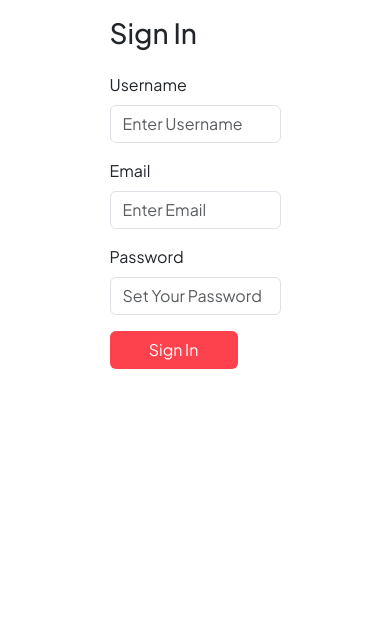
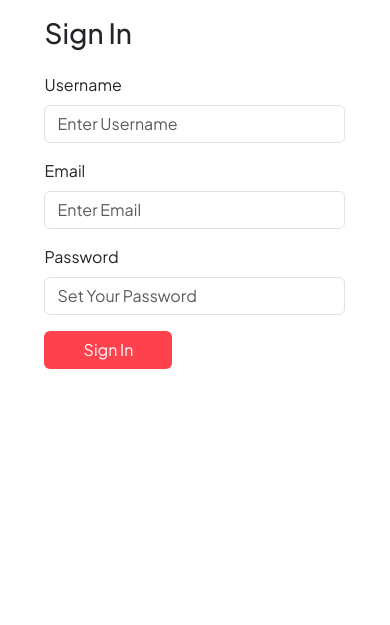
Before and after one commit to AravaTanish/Travel-Mate, a Node server app: page /signup in a window 390 px wide. Shown: the part 80-705 px from the top of the page. Run offline with Node 20, Linux system fonts and the light colour scheme; some libraries are stand-ins or nearby versions.

Commit message:
Improved responsiveness of overall website

```diff
--- a/views/listings/edit.ejs
+++ b/views/listings/edit.ejs
@@ -1,6 +1,6 @@
 <% layout("/layouts/boilerplate.ejs") %>
 <div class="row">
-  <div class="col-8 offset-2">
+  <div class="col-lg-6 offset-lg-3 col-md-8 offset-md-2 col-10 offset-1 mb-4">
     <br /><br />
     <h2>Edit Your Listing:</h2>
     <form
--- a/views/listings/error.ejs
+++ b/views/listings/error.ejs
@@ -1,7 +1,7 @@
 <% layout("/layouts/boilerplate.ejs") %>
 <div class="row mt-4">
   <div
-    class="col-10 offset-1 alert alert-danger d-flex align-items-center"
+    class="col-lg-6 offset-lg-3 col-md-8 offset-md-2 col-10 offset-1 mb-4 alert alert-danger d-flex align-items-center"
     role="alert"
   >
     <div><%= message %></div>
--- a/views/listings/index.ejs
+++ b/views/listings/index.ejs
@@ -1,8 +1,8 @@
 <% layout("/layouts/boilerplate.ejs") %>
 <h3 class="mb-3 mt-3">All Listings</h3>
-<div class="row row-col-lg-3 row-col-md-2 row-col-sm-1">
+<div class="row">
   <% for(let list of allListings) { %>
-  <div class="card listing-card" style="width: 27rem">
+  <div class="card listing-card col-lg-4 col-md-6 col-12 mb-4 mx-auto">
     <a class="card-click" href="/listings/<%= list._id %>">
       <img
         src="<%= list.image.url %>"
--- a/views/listings/new.ejs
+++ b/views/listings/new.ejs
@@ -1,6 +1,6 @@
 <% layout("/layouts/boilerplate.ejs") %>
 <div class="row">
-  <div class="col-8 offset-2">
+  <div class="col-lg-6 offset-lg-3 col-md-8 offset-md-2 col-10 offset-1 mb-4">
     <br /><br />
     <h2 class="mb-3">Create New Listing:</h2>
     <form
--- a/views/users/login.ejs
+++ b/views/users/login.ejs
@@ -1,7 +1,9 @@
 <% layout("/layouts/boilerplate.ejs") %>
 <div class="row mt-3">
-  <h1 class="col-6 offset-3 mb-4">Log In</h1>
-  <div class="col-6 offset-3">
+  <h1 class="col-lg-6 offset-lg-3 col-md-8 offset-md-2 col-10 offset-1 mb-4">
+    Log In
+  </h1>
+  <div class="col-lg-6 offset-lg-3 col-md-8 offset-md-2 col-10 offset-1 mb-4">
     <form action="/login" method="post" class="needs-validation" novalidate>
       <div class="mb-3">
         <label for="username" class="form-label">Username</label>
--- a/views/users/signup.ejs
+++ b/views/users/signup.ejs
@@ -1,7 +1,9 @@
 <% layout("/layouts/boilerplate.ejs") %>
 <div class="row mt-3">
-  <h1 class="col-6 offset-3 mb-4">Sign In</h1>
-  <div class="col-6 offset-3">
+  <h1 class="col-lg-6 offset-lg-3 col-md-8 offset-md-2 col-10 offset-1 mb-4">
+    Sign In
+  </h1>
+  <div class="col-lg-6 offset-lg-3 col-md-8 offset-md-2 col-10 offset-1 mb-4">
     <form action="/signup" method="post" class="needs-validation" novalidate>
       <div class="mb-3">
         <label for="username" class="form-label">Username</label>
```
Also changed, not shown: views/listings/show.ejs (+4 -4 lines).
